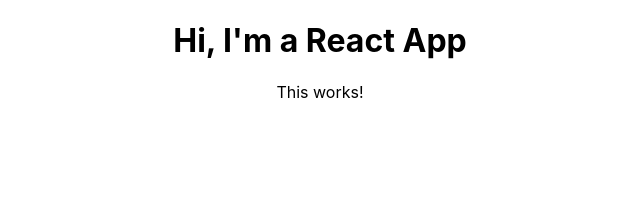
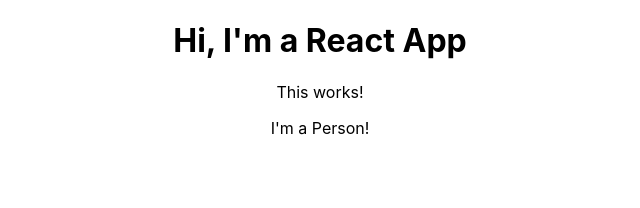
Before and after one commit to IrvingZhao2018/react-test001, a React (Create React App) app: page / in a window 1280 px wide. Shown: the top 208 px of the page, without its empty margins (320-960 px from the left). Built offline with nearby package versions, Linux system fonts and the light colour scheme.

Commit message:
Person component

```diff
--- a/src/App.js
+++ b/src/App.js
@@ -1,11 +1,13 @@
 import React from 'react';
 import './App.css';
+import Person from './Person/Person'
 
 function App() {
     return (
         <div className="App">
             <h1>Hi, I'm a React App</h1>
             <p> This works! </p>
+            <Person/>
         </div>
     );
     // return React.createElement('div', null, 'h1', 'Hello World');
--- /dev/null
+++ b/src/Person/Person.js
@@ -0,0 +1,19 @@
+import React from "react";
+
+// a component is just a function which returns some jsx, some html
+// ES6, function name started with lower case
+const person = () => {
+    return <p>I'm a Person!</p>
+};
+
+export default person;
+
+// function keyword directly
+// function person(){
+//     return <h2></h2>
+// }
+
+// ES5 syntax
+// var person = function (){
+//
+// }
```
